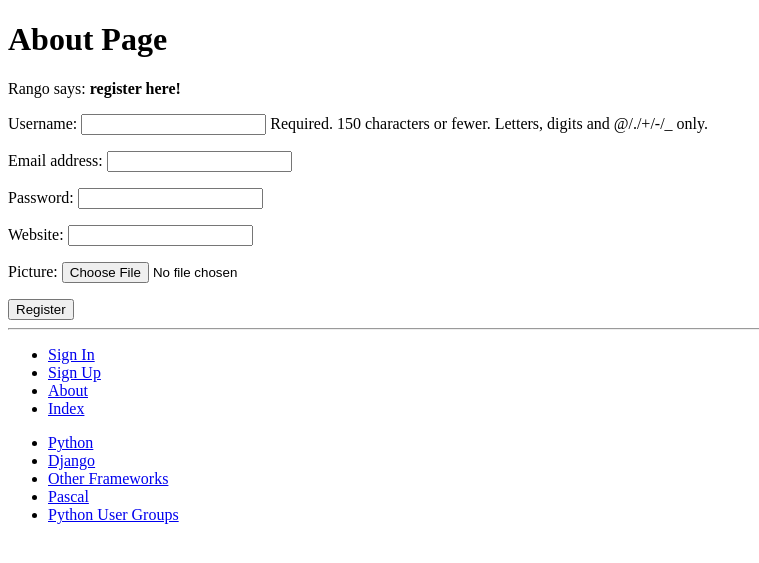
After one commit to ikhwan90/tango_with_django_project, a Django app: page /rango/register/ in a window 1280 px wide. The commit adds this page. Shown: the top 563 px of the page, without its empty margins (0-759 px from the left). Run offline with Django 3.2, Linux system fonts and the light colour scheme; data comes from the database, SQL or seed files in the repository; both versions use the stored data as it was after the commit.

Commit message:
chapter 9

```diff
--- a/rango/admin.py
+++ b/rango/admin.py
@@ -1,5 +1,6 @@
 from django.contrib import admin
 from rango.models import Category, Page
+from rango.models import UserProfile
 
 class PageAdmin (admin.ModelAdmin ):
     list_display = ('title', 'category', 'url')
@@ -9,3 +10,4 @@ class CategoryAdmin(admin.ModelAdmin):
 
 admin.site.register(Page, PageAdmin)
 admin.site.register(Category, CategoryAdmin)
+admin.site.register(UserProfile)
--- a/rango/forms.py
+++ b/rango/forms.py
@@ -1,5 +1,7 @@
 from django import forms
 from rango.models import Page, Category
+from django.contrib.auth.models import User
+from rango.models import Category, Page, UserProfile
 
 class CategoryForm(forms.ModelForm):
     name = forms.CharField ( max_length=128,
@@ -31,3 +33,16 @@ class PageForm(forms.ModelForm):
             cleaned_data['url'] = url
 
             return cleaned_data
+
+class UserForm(forms.ModelForm):
+    password = forms.CharField ( widget=forms.PasswordInput () )
+
+    class Meta:
+        model = User
+        fields = ('username', 'email', 'password')
+
+class UserProfileForm(forms.ModelForm):
+
+    class Meta:
+        model = UserProfile
+        fields = ('website', 'picture')
--- a/rango/models.py
+++ b/rango/models.py
@@ -1,5 +1,6 @@
 from django.db import models
 from django.template.defaultfilters import slugify
+from django.contrib.auth.models import User
 
 class Category(models.Model):
     name = models.CharField(max_length=128, unique=True)
@@ -23,6 +24,13 @@ class Page(models.Model):
     url = models.URLField()
     views = models.IntegerField(default=0)
 
+    def __str__(self):
+        return self.title
+
+class UserProfile(models.Model):
+    user = models.OneToOneField ( User )
+    website = models.URLField ( blank=True )
+    picture = models.ImageField ( upload_to='profile_images', blank=True )
 
     def __str__(self):
-        return self.title
+        return self.user.username
--- a/rango/urls.py
+++ b/rango/urls.py
@@ -6,9 +6,26 @@ urlpatterns = [
     url(r'^$', views.index, name='index'),
     url ( r'^about/$', views.about, name='about' ),
     url(r'^add_category/$', views.add_category, name='add_category'),
+
     url ( r'^category/(?P<category_name_slug>[\w\-]+)/$',
-          views.show_category, name='show_category' ),
+          views.show_category,
+          name='show_category' ),
+
     url ( r'^category/(?P<category_name_slug>[\w\-]+)/$',
-          views.add_page, name='add_page' ),
+          views.add_page,
+          name='add_page' ),
+
+    url(r'^register/$',
+        views.register,
+        name='register'), # New pattern!
+
+    url(r'^login/$', views.user_login,
+        name='login'),
+
+    url(r'^restricted/', views.restricted,
+        name='restricted'),
+
+    url(r'^logout/$', views.user_logout,
+        name='logout'),
 
 ]
--- a/rango/views.py
+++ b/rango/views.py
@@ -4,6 +4,12 @@ from django.shortcuts import render
 from rango.models import Category
 from rango.forms import CategoryForm
 from rango.forms import PageForm
+from rango.forms import UserForm, UserProfileForm
+from django.contrib.auth import authenticate, login
+from django.http import HttpResponseRedirect, HttpResponse
+from django.core.urlresolvers import reverse
+from django.contrib.auth.decorators import login_required
+from django.contrib.auth import logout
 
 def index(request):
  #   context_dict = {'boldmessage': "Crunchy, creamy, cookie, candy, cupcake!"}
@@ -73,3 +79,69 @@ def add_page(request, category_name_slug):
 def get_category_list(cat=None):
     return {'cats': Category.objects.all (),
         'act_cat': cat}
+
+def register(request):
+    registered = False
+
+    if request.method == 'POST':
+        user_form = UserForm ( data=request.POST )
+        profile_form = UserProfileForm ( data=request.POST )
+
+        if user_form.is_valid () and profile_form.is_valid ():
+            user = user_form.save ()
+            user.set_password ( user.password )
+            user.save ()
+            profile = profile_form.save ( commit=False )
+            profile.user = user
+
+            if 'picture' in request.FILES:
+                profile.picture = request.FILES['picture']
+
+            profile.save ()
+            registered = True
+        else:
+            print ( user_form.errors, profile_form.errors )
+    else:
+        user_form = UserForm ()
+        profile_form = UserProfileForm ()
+
+    return render ( request,
+                    'rango/register.html',
+                    {'user_form': user_form,
+                     'profile_form': profile_form,
+                     'registered': registered} )
+
+def user_login(request):
+    if request.method == 'POST':
+        username = request.POST.get ( 'username' )
+        password = request.POST.get ( 'password' )
+        user = authenticate ( username=username, password=password )
+
+        if user:
+            if user.is_active:
+                login ( request, user )
+                return HttpResponseRedirect ( reverse ( 'index' ) )
+            else:
+                return HttpResponse ( "Your Rango account is disabled." )
+        else:
+            print ( "Invalid login details: {0}, {1}".format ( username, password ) )
+            return HttpResponse ( "Invalid login details supplied." )
+    else:
+        return render ( request, 'rango/login.html', {} )
+
+def some_view(request):
+    if not request.user.is_authenticated():
+        return HttpResponse("You are logged in.")
+    else:
+        return HttpResponse("You are not logged in.")
+
+@login_required
+def restricted(request):
+    return render ( request, 'rango/restricted.html', {} )
+
+@login_required
+def user_logout(request):
+    # Since we know the user is logged in, we can now just log them out.
+    logout(request)
+    # Take the user back to the homepage.
+    return HttpResponseRedirect(reverse('index'))
--- a/tango_with_django_project/settings.py
+++ b/tango_with_django_project/settings.py
@@ -40,6 +40,9 @@ INSTALLED_APPS = [
     'django.contrib.staticfiles',
     'rango',
 ]
+
+PASSWORD_HASHERS = ( 'django.contrib.auth.hashers.PBKDF2PasswordHasher',
+                     'django.contrib.auth.hashers.PBKDF2SHA1PasswordHasher', )
 
 MIDDLEWARE = [
     'django.middleware.security.SecurityMiddleware',
@@ -93,6 +96,7 @@ AUTH_PASSWORD_VALIDATORS = [
     },
     {
         'NAME': 'django.contrib.auth.password_validation.MinimumLengthValidator',
+        'OPTIONS': { 'min_length': 6, }
     },
     {
         'NAME': 'django.contrib.auth.password_validation.CommonPasswordValidator',
@@ -124,3 +128,4 @@ STATICFILES_DIRS = [STATIC_DIR, ]
 STATIC_URL = '/static/'
 MEDIA_ROOT = MEDIA_DIR
 MEDIA_URL = '/media/'
+LOGIN_URL = '/rango/login/'
--- a/templates/rango/base.html
+++ b/templates/rango/base.html
@@ -20,7 +20,14 @@
 	<hr />
 	<div>
 		<ul>
-			<li><a href="{% url 'add_category' %}">Add New Category</a></li>
+			{% if user.is_authenticated %}
+			<li><a href="{% url 'add_category' %}">Add a New Category</a></li>
+			<li><a href="{% url 'restricted' %}">Restricted Page</a></li>
+			<li><a href="{% url 'logout' %}">Logout</a></li>
+			{% else %}
+			<li><a href="{% url 'login' %}">Sign In</a></li>
+			<li><a href="{% url 'register' %}">Sign Up</a></li>
+			{% endif %}
 			<li><a href="{% url 'about' %}">About</a></li>
 			<li><a href="{% url 'index' %}">Index</a></li>
 		</ul>
--- /dev/null
+++ b/templates/rango/register.html
@@ -0,0 +1,27 @@
+{% extends 'rango/base.html' %}
+{% load staticfiles %}
+
+{% block title_block %}
+	Register
+{% endblock %}
+
+{% block body_block %}
+	<h1>About Page</h1>
+	{% if registered %}
+		Rango says: <strong>thank you for registering!</strong>
+		 <a href="{% url 'index' %}">Return to the homepage.</a><br />
+	{% else %}
+		Rango says: <strong>register here!</strong><br />
+		<form id="user_form" method="post" action="{% url 'register' %}"
+				enctype="multipart/form-data">
+
+		{% csrf_token %}
+		<!-- Display each form  -->
+		{{ user_form.as_p }}
+		{{ profile_form.as_p }}
+
+		<!-- Provide a button to click to submit the form. -->
+		<input type="submit" name="submit" value="Register" />
+	</form>
+	{% endif %}
+{% endblock %}
```
Also changed, not shown: templates/rango/index.html (+15 -1 lines), templates/rango/login.html (added, +18 -0 lines), templates/rango/restricted.html (added, +14 -0 lines), db.sqlite3, media/profile_images/ikhwan.jpg (added), rango/migrations/0006_userprofile.py (added).
